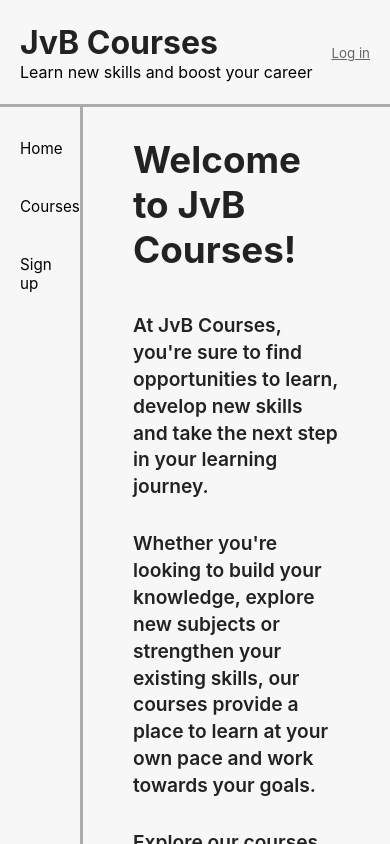
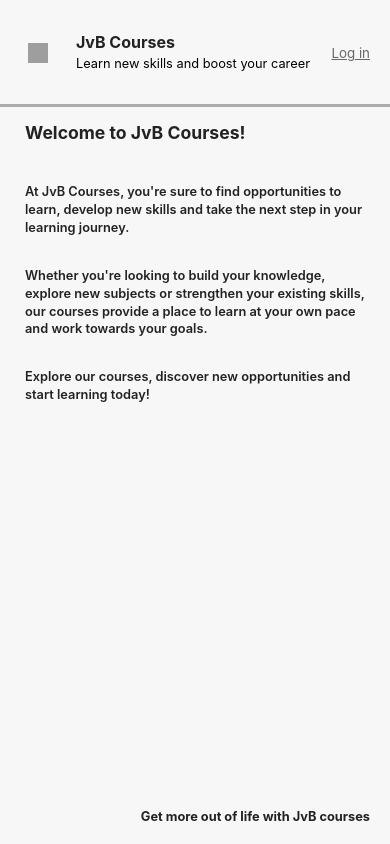
Before and after one commit to JakevB88/learning-management-system, a React (Create React App) app in the folder frontend/: page / in a window 390 px wide. Shown: the top 844 px of the page. Built offline with nearby package versions, Linux system fonts and the light colour scheme; grey boxes are pictures that could not be loaded.

Commit message:
improve responsiveness with menu icon on small screens + css @media improvements

```diff
--- a/frontend/src/app/App.js
+++ b/frontend/src/app/App.js
@@ -11,6 +11,7 @@ import UpdateCourse from "../features/UpdateCoursePage";
 import AuthContext from "./AuthContext";
 import UpdateUser from "../features/UpdateUserPage";
 import UserPage from "../features/UserPage"
+import burgermenu from "../lib/images/burgermenu.png"
 import { useState, useContext, useEffect } from "react";
 import {
   Route,
@@ -27,7 +28,6 @@ export function ProtectedRoute({
     roles = []
   }) {
     const { user } = useContext(AuthContext);
-    console.log("ProtectedRoute user:", user);
     if (!user) {
       return <Navigate to="/" replace />;
     }
@@ -39,26 +39,43 @@ export function ProtectedRoute({
     return children;
 }
 
-export function Sidebar() {
+export function Sidebar({ setMenuOpen }) {
   const navigate = useNavigate();
   const { user } = useContext(AuthContext);
-  console.log("Sidebar user:", user);
   return (
     <div className="sidebar-menu">
       <div>
-        <button className="sidebar-btn" onClick={() => {navigate("/")}}>
+        <button
+          className="sidebar-btn"
+          onClick={() => {
+            navigate("/");
+            setMenuOpen(false);
+          }}
+        >
           Home
         </button>
       </div>
       <div>
-        <button className="sidebar-btn" onClick={() => {navigate("courses")}}>
+        <button
+          className="sidebar-btn"
+          onClick={() => {
+            navigate("courses");
+            setMenuOpen(false);
+          }}
+        >
           Courses
         </button>
       </div>
       {user &&
         <div>
 
-            <button className="sidebar-btn" onClick={() => {navigate("profile")}}>
+            <button
+              className="sidebar-btn"
+              onClick={() => {
+                navigate("profile")
+                setMenuOpen(false);
+              }}
+            >
               Profile
             </button>
 
@@ -66,14 +83,26 @@ export function Sidebar() {
       }
       {["admin", "teacher"].includes(user?.role) && (
         <div>
-          <button className="sidebar-btn" onClick={() => navigate("/users")}>
+          <button
+            className="sidebar-btn"
+            onClick={() =>  {
+              navigate("/users");
+              setMenuOpen(false);
+            }}
+          >
             {user.role === "admin" ? "Manage Users" : "Users"}
           </button>
         </div>
       )}
       <div>
         {!user && (
-          <button className="sidebar-btn" onClick={() => {navigate("/signup");}}>
+          <button
+            className="sidebar-btn"
+            onClick={() => {
+              navigate("/signup");
+              setMenuOpen(false);
+            }}
+          >
             <p>Sign up</p>
           </button>
         )}
@@ -86,11 +115,11 @@ export function Sidebar() {
 function Layout() {
   const navigate = useNavigate();
   const { setUser } = useContext(AuthContext);
+  const [menuOpen, setMenuOpen] = useState(false);
   const { user } = useContext(AuthContext);
   const HandleLogout = () => {
     localStorage.removeItem("access_token");
     localStorage.removeItem("refresh_token");
-    console.log("Logout clicked");
     setUser(null);
     alert("Logged out");
     navigate("/")
@@ -99,6 +128,16 @@ function Layout() {
   return (
     <div className="page">
       <div className="header">
+        <button
+          className="burger-btn"
+          onClick={() => setMenuOpen(!menuOpen)}
+        >
+          <img
+            className="settingsIcon"
+            src={burgermenu}
+            alt="menu"
+        />
+        </button>
         <div className="header-title">
           <h1>JvB Courses</h1>
           <span>Learn new skills and boost your career</span>
@@ -115,10 +154,16 @@ function Layout() {
           }
         </div>
       </div>
-      <hr className="header-line" />
       <div className="body">
-        <div className="sideBar">
-          <Sidebar />
+        {menuOpen && (
+          <div
+            className="menu-overlay"
+            onClick={() => setMenuOpen(!menuOpen)
+            }
+          />
+        )}
+        <div className={`sideBar ${menuOpen ? "open" : ""}`}>
+          <Sidebar setMenuOpen={setMenuOpen}/>
         </div>
         <div className="pageContent">
           <Outlet />
--- a/frontend/src/features/AdminCreateUserPage.js
+++ b/frontend/src/features/AdminCreateUserPage.js
@@ -12,9 +12,6 @@ export default function CreateUser() {
 
     const handleSubmitUser = async (e) => {
         e.preventDefault();
-        console.log("Role being sent:", role);
-        console.log("Access token:");
-        console.log(localStorage.getItem("access_token"));
         const response = await fetch(
             `http://127.0.0.1:8000/api/users/create-staff`,
             {
--- a/frontend/src/features/DisplayCourse.js
+++ b/frontend/src/features/DisplayCourse.js
@@ -117,7 +117,7 @@ export default function DisplayCourse({courses = []}) {
                         }
                     </div>
                     <h4 className="courseDescription">{course.description}</h4>
-                    <h5>students: {course.students.length}</h5>
+                    <h5 className="studentnumber">students: {course.students.length}</h5>
                     </div>
                 ))}
         </div>
--- a/frontend/src/index.css
+++ b/frontend/src/index.css
@@ -25,6 +25,11 @@
   display: flex;
   align-items: center;
   padding: 12px 20px;
+  background: #f7f7f7;
+  position: sticky;
+  top: 0;
+  z-index: 1000;
+  border-bottom: 3px solid #19191956;
 }
 
 .header h1 {
@@ -32,6 +37,10 @@
   font-weight: 700;
   margin-right: 20px;
   color: #222;
+}
+
+.burger-btn {
+  margin-right: 20px;
 }
 
 .headerIcons {
@@ -46,10 +55,11 @@
   text-decoration: underline;
   margin: 0;
 }
+@media (max-width: 768px){
 
-.header-line {
-  border: none;
-  border-top: 3px solid #19191956;
+  .header h1{
+    font-size: 1rem;
+  }
 }
 
 
@@ -75,6 +85,10 @@
   display: flex;
   flex-direction: column;
   gap: 15px;
+
+  position: sticky;
+  top: 127px;
+
 }
 
 .sidebar-btn {
@@ -93,6 +107,49 @@
   background: #ececec;
 }
 
+.burger-btn {
+  display: none;
+  border: none;
+  background: transparent;
+  font-size: 1.8rem;
+  cursor: pointer;
+  padding: 8px;
+}
+.menu-overlay {
+  display: none;
+}
+
+/************************ Sidebar Mobile ************************/
+@media (max-width: 768px) {
+
+  .burger-btn {
+      display: block;
+  }
+
+  .sideBar {
+      position: fixed;
+      top: 107px;
+      left: -260px;
+      width: 100px;
+      background: #f7f7f7;
+      height: 100vh;
+      transition: left 0.3s ease;
+      z-index: 1000;
+  }
+
+  .sideBar.open {
+      left: 0;
+  }
+  .menu-overlay {
+    display: block;
+    position: fixed;
+    inset: 0;
+    background: rgba(222, 236, 249, 0.3);
+    z-index: 999;
+  }
+}
+
+
 /************************  Page-content ************************/
 .pageContent {
   flex: 1; /*take up the remaining space for the right of the sidebar*/
@@ -104,6 +161,15 @@
   color: #222;
 }
 
+@media (max-width: 768px) {
+  .pageContent {
+    padding: 15px 25px
+  }
+  .pageContent h2 {
+    font-size: 1.1rem;
+  }
+}
+
 .pageContent p {
   max-width: 900px;
   font-size: 1.2rem;
@@ -112,6 +178,13 @@
   margin-bottom: 30px;
   line-height: 1.4;
 }
+
+@media (max-width: 768px) {
+  .pageContent p {
+    font-size: 0.8rem;
+  }
+}
+
 
 form {
   min-width: 200px;
@@ -141,6 +214,8 @@ input {
   background: white;
   caret-color: auto;
 }
+
+
 
 .submit {
   margin-top: 20px;
@@ -193,17 +268,29 @@ select {
 .margintop {
   margin-top: 40px;
 }
+
+@media (max-width: 768px) {
+  label,
+  input,
+  .submit,
+  span {
+    font-size: 0.8rem;
+  }
+  input {
+    padding: 8px
+  }
+}
+
 /********************** table layout **********************/
 .data-table {
   width: 100%;
+  max-width: 500px;
   border-collapse: collapse;
   background: white;
   margin-top: 20px;
-}
-
-.profile-table {
-  min-width: 200px;
-  width: 30%;
+  table-layout: auto;
+  word-break: break-word;
+  overflow-wrap: break-word;
 }
 
 .data-table th,
@@ -253,6 +340,11 @@ select {
   color: #222;
   padding-top: 40px;
 }
+@media (max-width: 768px) {
+  .footer  {
+    font-size: 0.8rem;
+  }
+}
 
 
 /************************ Course cards ************************/
@@ -262,38 +354,16 @@ select {
     gap: 24px;
     padding-top: 20px;
 }
-
-.course-item-admin {
-    background: #C9D8F5;
-    border: 2px solid #dcdcdcbd;
-    border-radius: 5px;
-    padding: 20px;
-    max-width: 300px;
-    box-shadow: 0 2px 8px rgba(0, 0, 0, 0.08);
-
-    display: flex;
-    flex-direction: column;
-    justify-content: space-between;
-
-    transition: transform 0.2s ease, box-shadow 0.2s ease;
+@media (max-width: 768px) {
+  .coursesTiles {
+    grid-template-columns: repeat(auto-fit, minmax(200px, 1fr));
+  }
 }
 
-.course-item-student-registered {
-    background: #C9D8F5;
-    border: 2px solid #dcdcdcbd;
-    border-radius: 5px;
-    padding: 20px;
-    max-width: 300px;
-    box-shadow: 0 2px 8px rgba(0, 0, 0, 0.08);
-
-    display: flex;
-    flex-direction: column;
-    justify-content: space-between;
-
-    transition: transform 0.2s ease, box-shadow 0.2s ease;
-}
-
-.course-item-student {
+.course-item-admin,
+.course-item-student-registered,
+.course-item-student,
+.course-item {
     background: #DEECF9;
     border: 2px solid #dcdcdcbd;
     border-radius: 5px;
@@ -308,20 +378,13 @@ select {
     transition: transform 0.2s ease, box-shadow 0.2s ease;
 }
 
-.course-item {
-    background: #DEECF9;
-    border: 1px solid #dcdcdcbd;
-    border-radius: 1px;
-    padding: 20px;
-    max-width: 300px;
-    box-shadow: 0 2px 8px rgba(0, 0, 0, 0.08);
+.course-item-student-registered,
+.course-item-admin {
+    background: #C9D8F5;
+}
 
-    display: flex;
-    flex-direction: column;
-    justify-content: space-between;
 
-    transition: transform 0.2s ease, box-shadow 0.2s ease;
-}
+
 
 .course-item-admin:hover,
 .course-item-student:hover,
@@ -357,3 +420,14 @@ select {
     justify-content: space-between;
     align-items: center;
 }
+
+@media (max-width: 768px) {
+  .studentnumber,
+  .courseDescription{
+    font-size: 0.8rem;
+  }
+
+  .courseTitle{
+    font-size: 1rem;
+  }
+}
```
Also changed, not shown: 1 other file (tests, documents, lock files or other folders).
